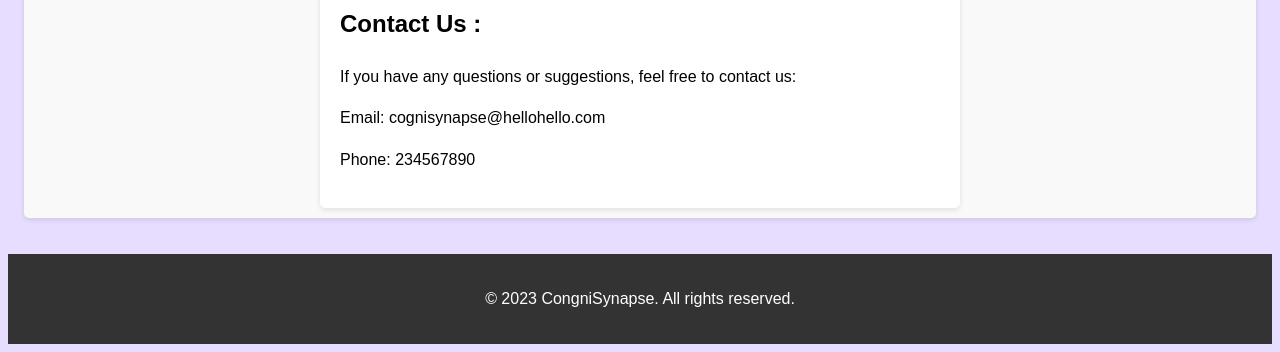
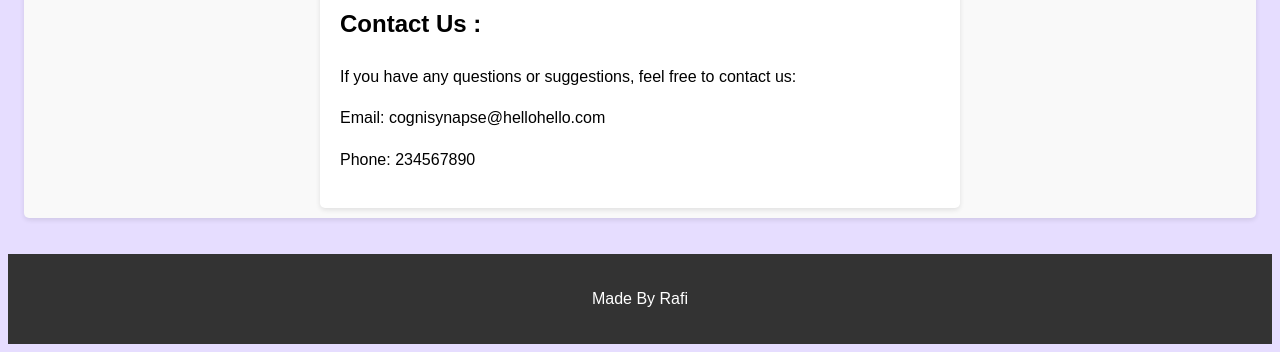
Before and after one commit to Arrceeus/CogniSynapse-Overcoming-Alzheimer-s-through-Innovative-NeuroTech, a plain HTML site: page index.html in a window 1280 px wide. Shown: the part 5169-5521 px from the top of the page. Drawn offline with Linux system fonts and the light colour scheme.

Commit message:
Update index.html

```diff
--- a/index.html
+++ b/index.html
@@ -290,7 +290,7 @@ Sun → Sky , Cake → Celebration , Blue → Color, Guitar → Music, Rain →
     </section>
   </main>
   <footer>
-    <p>&copy; 2023 CongniSynapse. All rights reserved.</p>
+    <p>Made By Rafi</p>
   </footer>
 </body>
 
```
